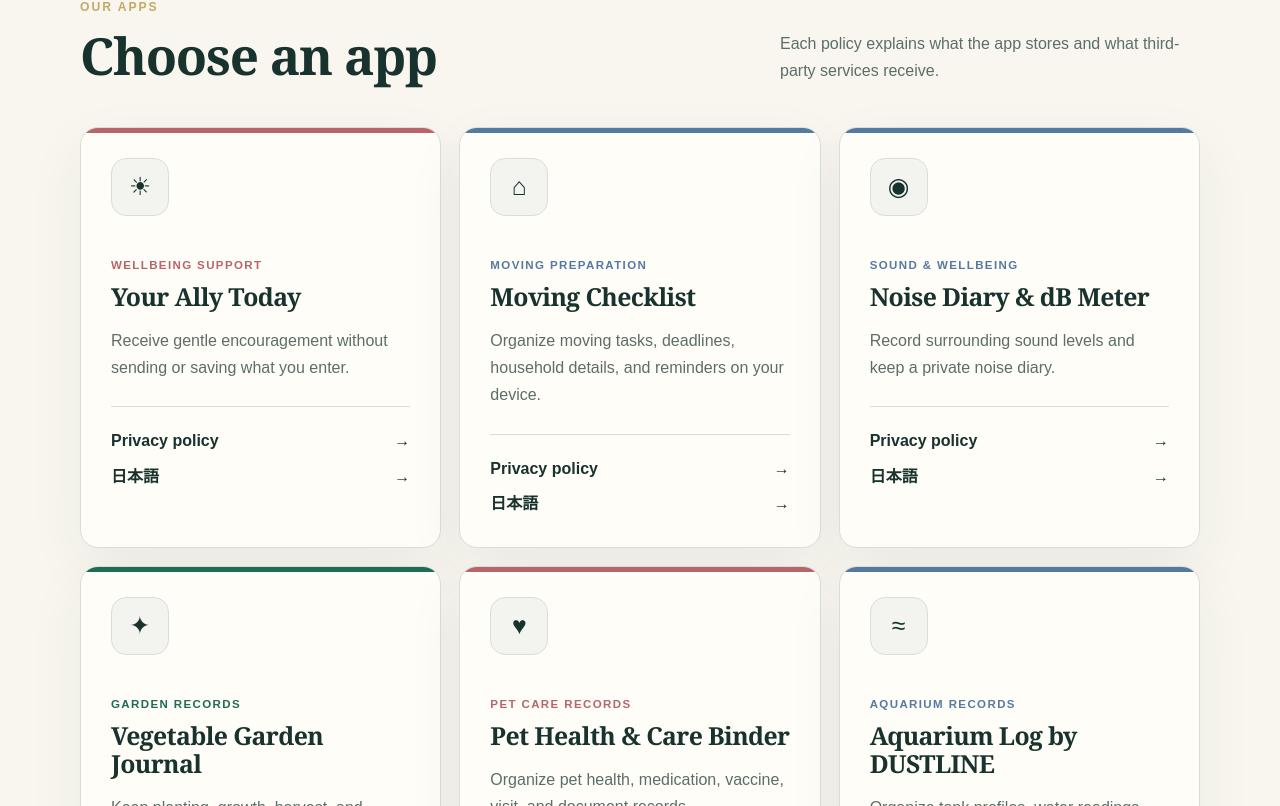
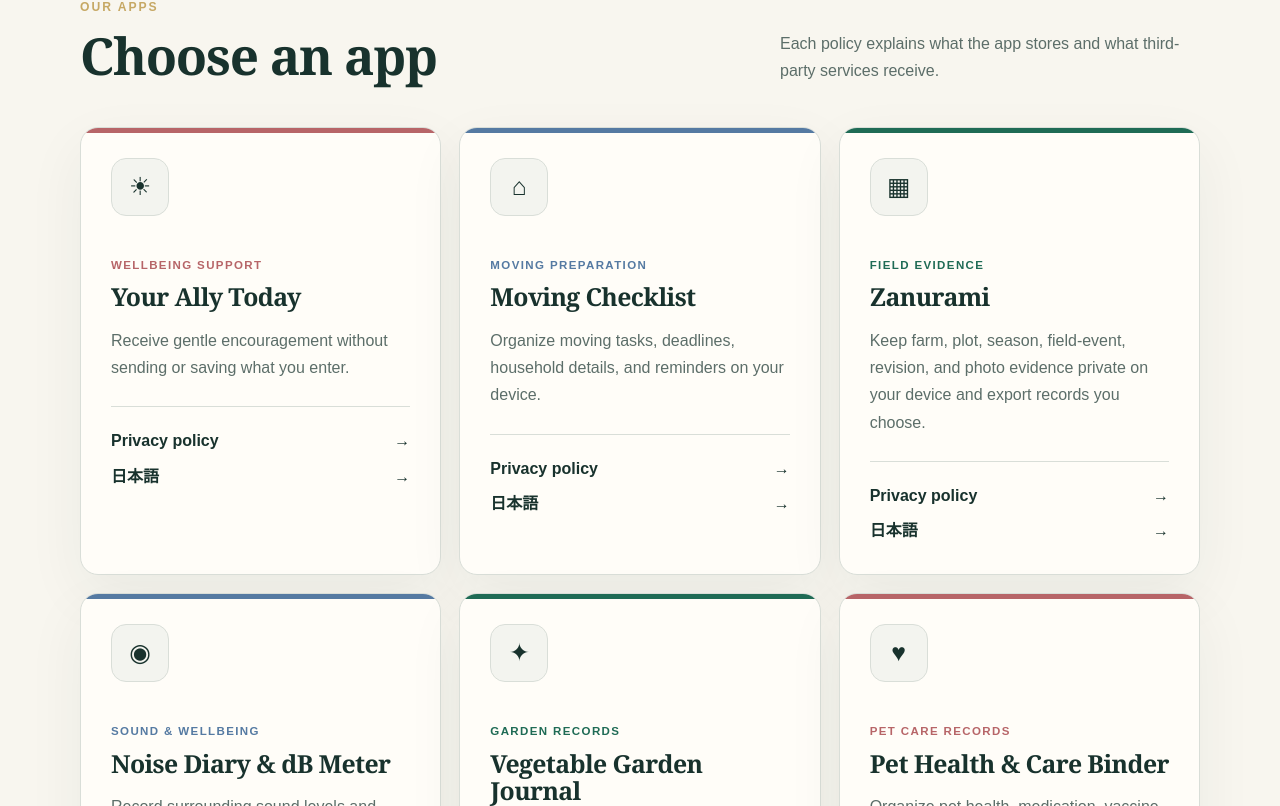
Before and after one commit to yuishoukai-ctrl/dustline-apps-privacy, a Next.js app: page /dustline-apps-privacy/ in a window 1280 px wide. Shown: the part 814-1620 px from the top of the page. Built offline with nearby package versions, Linux system fonts and the light colour scheme.

Commit message:
Add Zanurami privacy policy

```diff
--- a/app/site-content.ts
+++ b/app/site-content.ts
@@ -69,6 +69,29 @@ export const apps: AppInfo[] = [
       name: "引越しチェックリスト",
       summary:
         "引越しの手続き、期限、世帯情報、リマインダーを端末内で整理するアプリです。",
+    },
+  },
+  {
+    slug: "zanurami",
+    icon: "▦",
+    category: "Field evidence",
+    accent: "green",
+    ads: false,
+    health: false,
+    childrenAge: 18,
+    noticeEn:
+      "This app organizes user-entered field records and evidence packets. It does not certify regulatory compliance or provide agronomic, pesticide, food-safety, legal, tax, or accounting advice.",
+    noticeJa:
+      "本アプリはユーザーが入力した圃場記録と証跡資料を整理するもので、法令適合を証明したり、栽培・農薬・食品安全・法務・税務・会計上の助言を提供したりするものではありません。",
+    en: {
+      name: "Zanurami",
+      summary:
+        "Keep farm, plot, season, field-event, revision, and photo evidence private on your device and export records you choose.",
+    },
+    ja: {
+      name: "Zanurami 圃場証跡ノート",
+      summary:
+        "農園、区画、シーズン、作業、修正履歴、写真証跡を端末内で管理し、選んだ記録を書き出せます。",
     },
   },
   {
```
Also changed, not shown: app/[locale]/privacy/[app]/page.tsx (+30 -2 lines), 1 other file (tests, documents, lock files or other folders).
